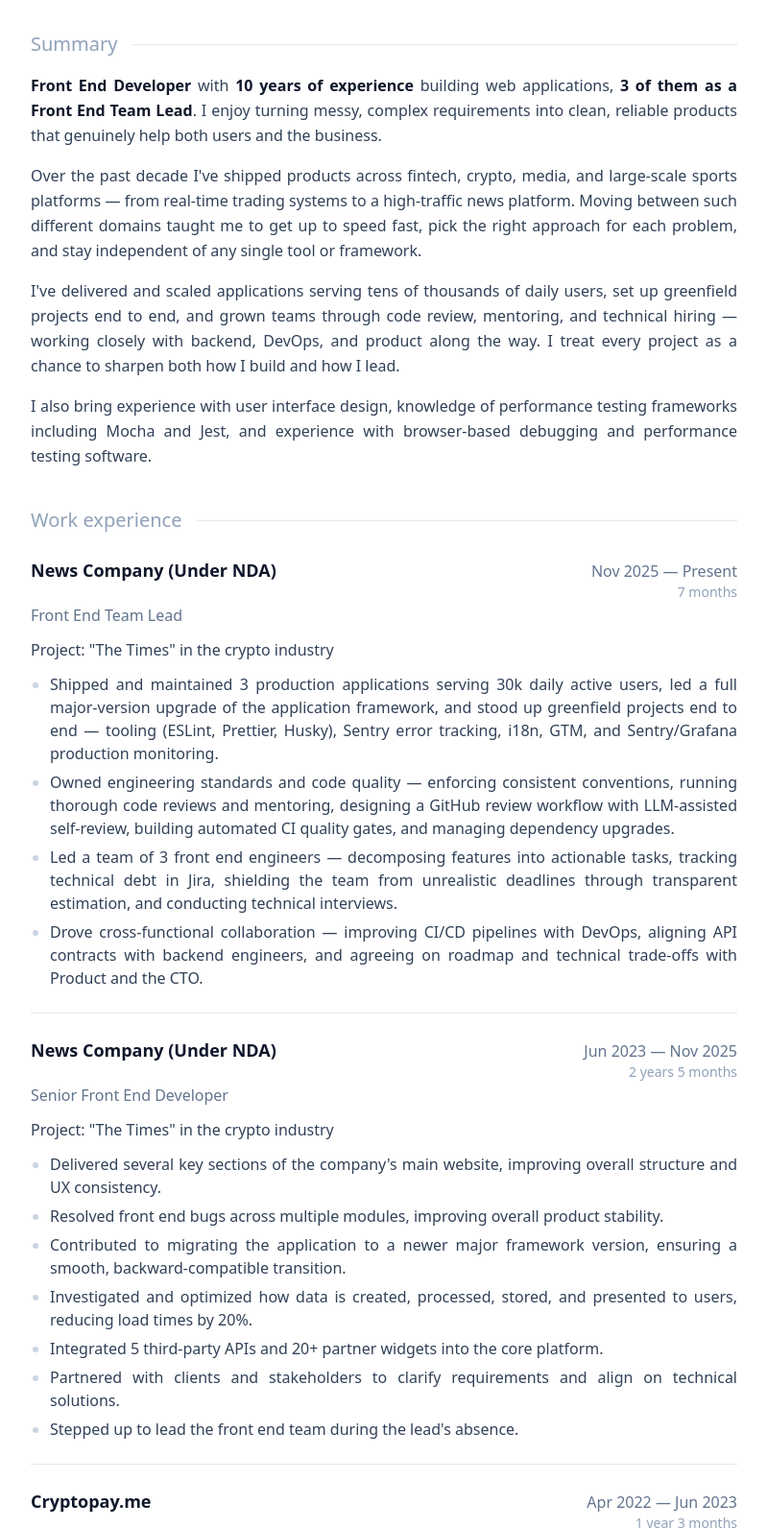
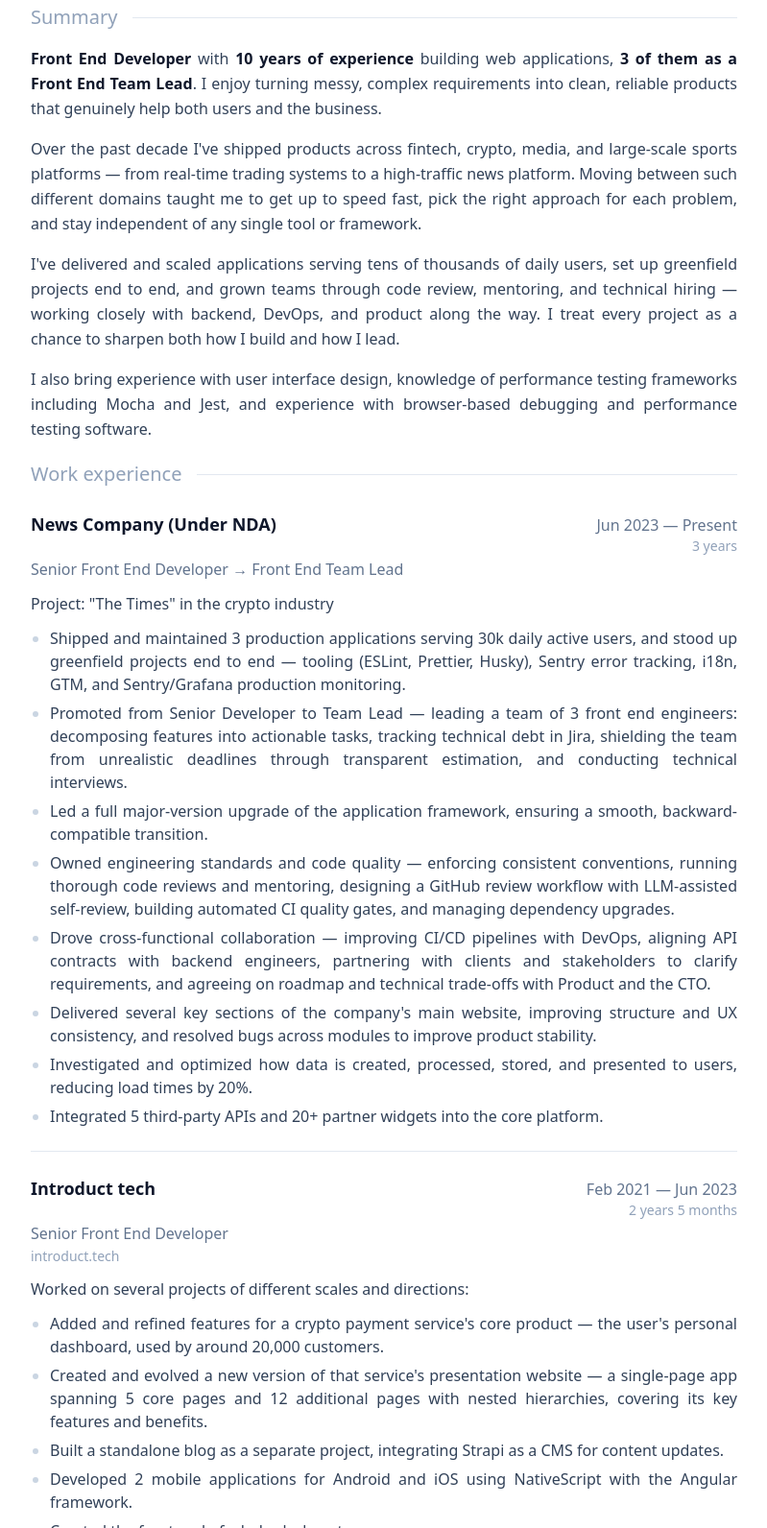
Before and after one commit to vorjyga/home-page, an Astro site: page / in a window 1280 px wide. Shown: the part 216-1808 px from the top of the page at 96% size, without its empty margins (240-1039 px from the left). Built offline with nearby package versions, Linux system fonts and the light colour scheme; Astro itself is replaced by a stand-in of ours.

Commit message:
hz fixes lul

```diff
--- a/src/components/VariantToggle.astro
+++ b/src/components/VariantToggle.astro
@@ -80,6 +80,12 @@ const isLight = !isPixel && !isBased && !isWarhammer;
   .pixel .vt-opt:not(.active):hover {
     color: #3c3158;
   }
+  /* Pixel is the widest theme (Silkscreen + letter-spacing). On small phones the
+     four options would clip "Grimdark", so tighten spacing to keep them on one row. */
+  @media (max-width: 480px) {
+    .variant-toggle.pixel { gap: 2px; padding: 2px; }
+    .pixel .vt-opt { padding: 6px 7px; letter-spacing: 0; }
+  }
 
   /* ---- based/editorial theme ---- */
   .variant-toggle.based {
--- a/src/components/base/DownloadPdf.jsx
+++ b/src/components/base/DownloadPdf.jsx
@@ -3,7 +3,7 @@ export default function DownloadPdf() {
         <button
             type="button"
             onClick={() => window.print()}
-            className="fixed right-4 top-4 z-10 rounded-md bg-slate-900 px-4 py-2 text-sm font-medium text-white shadow-sm transition-colors hover:bg-slate-700 print:hidden"
+            className="fixed right-4 bottom-6 sm:bottom-auto sm:top-4 z-10 rounded-md bg-slate-900 px-4 py-2 text-sm font-medium text-white shadow-sm transition-colors hover:bg-slate-700 print:hidden"
         >
             Download PDF
         </button>
--- a/src/components/base/Experience.jsx
+++ b/src/components/base/Experience.jsx
@@ -2,17 +2,20 @@ import { experience, earlierExperience } from '../../data/index.js'
 
 function Experience() {
     return (
-        <section className="mt-10">
-            <div className="flex items-center gap-4">
+        <section className="mt-5">
+            <div className="flex items-center gap-4 print:break-after-avoid">
                 <h2 className="shrink-0 text-xl font-normal text-slate-400">Work experience</h2>
                 <span className="h-px flex-1 bg-slate-200" />
             </div>
 
             <div className="mt-6 divide-y divide-slate-200 text-base print:text-sm">
                 {experience.map((job) => (
-                    <article key={job.company + job.dates} className="py-6 first:pt-0 last:pb-0">
+                    <article
+                        key={job.company + job.dates}
+                        className={`py-6 first:pt-0 last:pb-0${job.pageBreakBefore ? ' print:break-before-page print:border-t-0' : ''}`}
+                    >
                         <div className="flex items-baseline justify-between gap-4">
-                            <h5 className="text-lg font-semibold text-slate-900">{job.company}</h5>
+                            <h5 className="text-left text-lg font-semibold text-slate-900">{job.company}</h5>
                             <span className="shrink-0 whitespace-nowrap text-right text-slate-500">
                                 <span className="block">{job.dates.split(' · ')[0]}</span>
                                 {job.dates.split(' · ')[1] && (
--- a/src/components/base/Skills.jsx
+++ b/src/components/base/Skills.jsx
@@ -11,7 +11,7 @@ function Skills() {
             <div className="mt-6 space-y-3">
                 {skills.map(({ area, items }) => (
                     <div key={area} className="flex items-start gap-6">
-                        <div className="w-52 shrink-0 whitespace-nowrap pt-2 text-slate-500">{area}</div>
+                        <div className="w-[30%] shrink-0 pt-2 text-slate-500 sm:w-52 sm:whitespace-nowrap">{area}</div>
                         <div className="flex flex-wrap gap-2">
                             {items.map((item) => (
                                 <span
--- a/src/components/base/Summary.jsx
+++ b/src/components/base/Summary.jsx
@@ -2,7 +2,7 @@ import { summary } from '../../data/index.js'
 
 function Summary() {
     return (
-        <section className="mt-10 print:mt-4">
+        <section className="mt-5 print:mt-4">
             <div className="flex items-center gap-4">
                 <h2 className="shrink-0 text-xl font-normal text-slate-400">Summary</h2>
                 <span className="h-px flex-1 bg-slate-200" />
--- a/src/components/based/styles/editorial.css
+++ b/src/components/based/styles/editorial.css
@@ -589,6 +589,12 @@ body { margin: 0; background-color: var(--paper); }
 }
 
 /* ---- responsive ---- */
+/* On phones the fixed variant switcher (top-left) is wide enough to cover the
+   top-bar buttons, so drop them below it. (Above ~600px they clear it on their own.) */
+@media (max-width: 600px) {
+  .ed-topbar { padding-top: 60px; }
+}
+
 @media (max-width: 640px) {
   .ed-stats { grid-template-columns: 1fr 1fr; }
   .ed-stat:nth-child(2) { border-right: 0; }
--- a/src/data/experience.js
+++ b/src/data/experience.js
@@ -1,49 +1,30 @@
 export const experience = [
     {
         company: 'News Company (Under NDA)',
-        dates: 'Nov 2025 — Present · 7 months',
-        position: 'Front End Team Lead',
+        dates: 'Jun 2023 — Present · 3 years',
+        position: 'Senior Front End Developer → Front End Team Lead',
         project: '"The Times" in the crypto industry',
         items: [
-            'Shipped and maintained 3 production applications serving 30k daily active users, led a full major-version upgrade of the application framework, and stood up greenfield projects end to end — tooling (ESLint, Prettier, Husky), Sentry error tracking, i18n, GTM, and Sentry/Grafana production monitoring.',
+            'Shipped and maintained 3 production applications serving 30k daily active users, and stood up greenfield projects end to end — tooling (ESLint, Prettier, Husky), Sentry error tracking, i18n, GTM, and Sentry/Grafana production monitoring.',
+            'Promoted from Senior Developer to Team Lead — leading a team of 3 front end engineers: decomposing features into actionable tasks, tracking technical debt in Jira, shielding the team from unrealistic deadlines through transparent estimation, and conducting technical interviews.',
+            'Led a full major-version upgrade of the application framework, ensuring a smooth, backward-compatible transition.',
             'Owned engineering standards and code quality — enforcing consistent conventions, running thorough code reviews and mentoring, designing a GitHub review workflow with LLM-assisted self-review, building automated CI quality gates, and managing dependency upgrades.',
-            'Led a team of 3 front end engineers — decomposing features into actionable tasks, tracking technical debt in Jira, shielding the team from unrealistic deadlines through transparent estimation, and conducting technical interviews.',
-            'Drove cross-functional collaboration — improving CI/CD pipelines with DevOps, aligning API contracts with backend engineers, and agreeing on roadmap and technical trade-offs with Product and the CTO.',
-        ],
-    },
-    {
-        company: 'News Company (Under NDA)',
-        dates: 'Jun 2023 — Nov 2025 · 2 years 5 months',
-        position: 'Senior Front End Developer',
-        project: '"The Times" in the crypto industry',
-        items: [
-            "Delivered several key sections of the company's main website, improving overall structure and UX consistency.",
-            'Resolved front end bugs across multiple modules, improving overall product stability.',
-            'Contributed to migrating the application to a newer major framework version, ensuring a smooth, backward-compatible transition.',
+            'Drove cross-functional collaboration — improving CI/CD pipelines with DevOps, aligning API contracts with backend engineers, partnering with clients and stakeholders to clarify requirements, and agreeing on roadmap and technical trade-offs with Product and the CTO.',
+            "Delivered several key sections of the company's main website, improving structure and UX consistency, and resolved bugs across modules to improve product stability.",
             'Investigated and optimized how data is created, processed, stored, and presented to users, reducing load times by 20%.',
             'Integrated 5 third-party APIs and 20+ partner widgets into the core platform.',
-            'Partnered with clients and stakeholders to clarify requirements and align on technical solutions.',
-            "Stepped up to lead the front end team during the lead's absence.",
-        ],
-    },
-    {
-        company: 'Cryptopay.me',
-        dates: 'Apr 2022 — Jun 2023 · 1 year 3 months',
-        position: 'Senior Front End Developer',
-        site: 'cryptopay.me',
-        items: [
-            "Added and refined features for the company's core product — the user's personal dashboard, used by around 20,000 customers.",
-            "Created and evolved a new version of the company's presentation website — a single-page app spanning 5 core pages and 12 additional pages with nested hierarchies, covering the service's key features and benefits.",
-            'Built a standalone company blog as a separate project, integrating Strapi as a CMS for content updates.',
         ],
     },
     {
         company: 'Introduct tech',
-        dates: 'Feb 2021 — Apr 2022 · 1 year 3 months',
-        position: 'Fullstack Developer',
+        dates: 'Feb 2021 — Jun 2023 · 2 years 5 months',
+        position: 'Senior Front End Developer',
         site: 'introduct.tech',
         summary: 'Worked on several projects of different scales and directions:',
         items: [
+            "Added and refined features for a crypto payment service's core product — the user's personal dashboard, used by around 20,000 customers.",
+            "Created and evolved a new version of that service's presentation website — a single-page app spanning 5 core pages and 12 additional pages with nested hierarchies, covering its key features and benefits.",
+            'Built a standalone blog as a separate project, integrating Strapi as a CMS for content updates.',
             'Developed 2 mobile applications for Android and iOS using NativeScript with the Angular framework.',
             'Created the front end of a help-desk system.',
             'Engineered and maintained an isomorphic web application from scratch on Nuxt.js.',
@@ -67,6 +48,7 @@ export const experience = [
     },
     {
         company: 'Strict Logic',
+        pageBreakBefore: true,
         dates: 'Jan 2018 — Jan 2019 · 1 year 1 month',
         position: 'Front End Developer',
         site: 'strictlogic.com',
--- a/src/pages/index.astro
+++ b/src/pages/index.astro
@@ -10,7 +10,7 @@ import DownloadPdf from '../components/base/DownloadPdf.jsx';
 ---
 <Layout title="My resume">
   <div class="container mx-auto">
-    <div class="mx-auto max-w-3xl px-4 text-justify mb-20 mt-10 print:max-w-none print:px-0 print:mb-0 print:mt-0">
+    <div class="mx-auto max-w-3xl px-4 text-justify mb-20 pt-24 sm:pt-16 print:max-w-none print:px-0 print:mb-0 print:pt-0">
       <DownloadPdf client:load />
       <Header />
       <Summary />
--- a/src/styles/global.css
+++ b/src/styles/global.css
@@ -23,7 +23,10 @@
         text-decoration: none;
     }
 
-    article {
+    /* Let multi-bullet jobs flow across a page break so pages fill up
+       instead of pushing a whole tall entry to the next page. Keep only
+       individual bullet points from splitting mid-line. */
+    li {
         break-inside: avoid;
     }
 }
```
Also changed, not shown: src/data/profile.js (+5 -5 lines), 1 other file.
